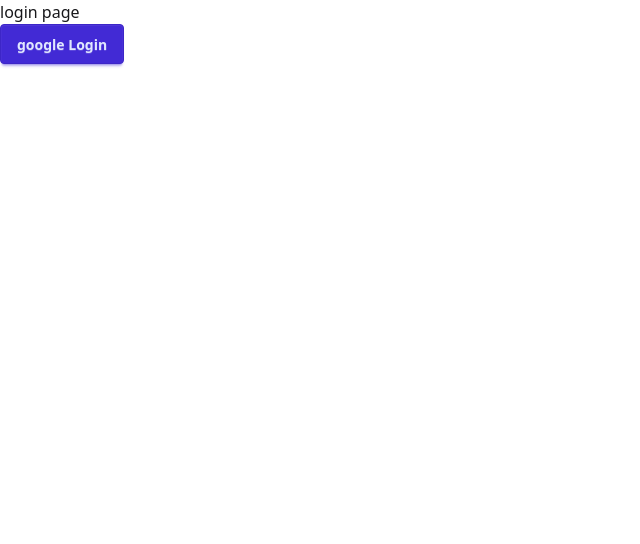
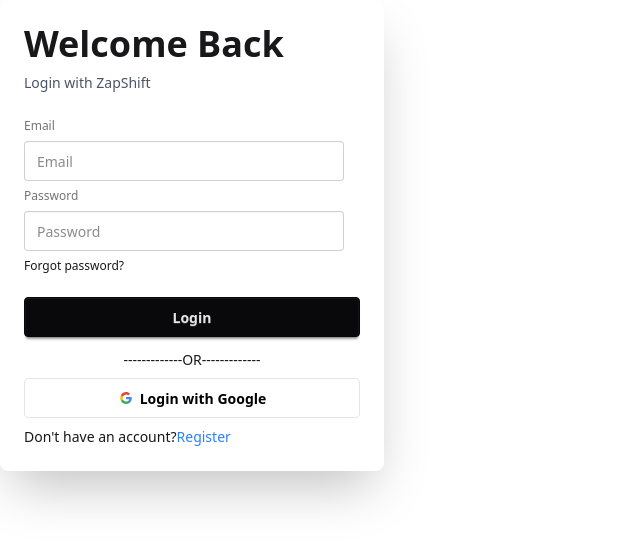
Before and after one commit to anik5001/garments-order-production-system-client, a React (Vite) app: page /login in a window 1280 px wide. Shown: the top 544 px of the page, without its empty margins (0-640 px from the left). Built offline with nearby package versions, Linux system fonts and the light colour scheme; no server answers.

Commit message:
register and login page done

```diff
--- a/package.json
+++ b/package.json
@@ -11,9 +11,11 @@
   },
   "dependencies": {
     "@tailwindcss/vite": "^4.1.17",
+    "axios": "^1.13.2",
     "firebase": "^12.6.0",
     "react": "^19.2.0",
     "react-dom": "^19.2.0",
+    "react-hook-form": "^7.68.0",
     "react-router": "^7.10.1",
     "tailwindcss": "^4.1.17"
   },
--- a/src/Pages/Login/Login.jsx
+++ b/src/Pages/Login/Login.jsx
@@ -1,24 +1,115 @@
 import React from "react";
+import { useForm } from "react-hook-form";
+import { Link, useLocation, useNavigate } from "react-router";
 import useAuth from "../../Hooks/useAuth";
 
 const Login = () => {
-  const { googleLoginFun } = useAuth();
-
-  const handleGoogle = () => {
-    googleLoginFun()
-      .then(() => {
-        alert("login successful");
+  const navigate = useNavigate();
+  const location = useLocation();
+  const { signinUser, googleSignUser } = useAuth();
+  const {
+    register,
+    handleSubmit,
+    formState: { errors },
+  } = useForm();
+  const handleLogin = (data) => {
+    console.log("hiii");
+    console.log(data);
+    signinUser(data.email, data.password)
+      .then((result) => {
+        console.log(result);
+        navigate(location?.state, "/");
       })
-      .catch((er) => {
-        console.log(er);
+      .catch((e) => {
+        console.log(e.message);
+      });
+  };
+  const handleGoogleSign = () => {
+    googleSignUser()
+      .then((result) => {
+        console.log(result.user);
+        navigate(location?.state, "/");
+      })
+      .catch((err) => {
+        console.log(err);
       });
   };
   return (
     <div>
-      <h1>login page </h1>
-      <button onClick={handleGoogle} className="btn btn-primary">
-        google Login
-      </button>
+      <div className="card bg-base-100 w-full max-w-sm shrink-0 shadow-2xl">
+        <div className="card-body">
+          <h1 className="text-4xl font-bold">Welcome Back</h1>
+          <p className="mb-3 text-gray-600">Login with ZapShift</p>
+          <form onSubmit={handleSubmit(handleLogin)}>
+            <fieldset className="fieldset">
+              <label className="label">Email</label>
+              <input
+                type="email"
+                {...register("email", { required: true })}
+                className="input"
+                placeholder="Email"
+              />
+              <label className="label">Password</label>
+              <input
+                type="password"
+                {...register("password", { required: true })}
+                className="input"
+                placeholder="Password"
+              />
+              <div>
+                <a className="link link-hover">Forgot password?</a>
+              </div>
+              <button className="btn btn-neutral mt-4">Login</button>
+            </fieldset>
+          </form>
+          <div>
+            <p className="text-center">-------------OR-------------</p>
+          </div>
+          <button
+            onClick={handleGoogleSign}
+            className="btn bg-white text-black border-[#e5e5e5]"
+          >
+            <svg
+              aria-label="Google logo"
+              width="16"
+              height="16"
+              xmlns="http://www.w3.org/2000/svg"
+              viewBox="0 0 512 512"
+            >
+              <g>
+                <path d="m0 0H512V512H0" fill="#fff"></path>
+                <path
+                  fill="#34a853"
+                  d="M153 292c30 82 118 95 171 60h62v48A192 192 0 0190 341"
+                ></path>
+                <path
+                  fill="#4285f4"
+                  d="m386 400a140 175 0 0053-179H260v74h102q-7 37-38 57"
+                ></path>
+                <path
+                  fill="#fbbc02"
+                  d="m90 341a208 200 0 010-171l63 49q-12 37 0 73"
+                ></path>
+                <path
+                  fill="#ea4335"
+                  d="m153 219c22-69 116-109 179-50l55-54c-78-75-230-72-297 55"
+                ></path>
+              </g>
+            </svg>
+            Login with Google
+          </button>
+          <p>
+            Don't have an account?
+            <Link
+              state={location?.state}
+              to="/register"
+              className="text-blue-500 hover:underline"
+            >
+              Register
+            </Link>
+          </p>
+        </div>
+      </div>
     </div>
   );
 };
--- /dev/null
+++ b/src/Pages/Register/Register.jsx
@@ -0,0 +1,163 @@
+import React from "react";
+import { useForm } from "react-hook-form";
+
+import { Link, useLocation, useNavigate } from "react-router";
+import axios from "axios";
+import useAuth from "../../Hooks/useAuth";
+
+const Register = () => {
+  const { createUser, updateProfileUser } = useAuth();
+  const location = useLocation();
+  const navigate = useNavigate();
+
+  const {
+    register,
+    handleSubmit,
+    formState: { errors },
+  } = useForm();
+
+  const registerHandler = (data) => {
+    console.log(data);
+    console.log(data.email);
+    const profileImg = data.photo[0];
+    createUser(data.email, data.password)
+      .then((result) => {
+        console.log(result.user);
+        // profile update
+
+        const formData = new FormData();
+        formData.append("image", profileImg);
+        const image_Api_Url = `https://api.imgbb.com/1/upload?key=${
+          import.meta.env.VITE_IMAGE_HOST_key
+        }`;
+
+        axios
+          .post(image_Api_Url, formData)
+          .then((res) => {
+            console.log("after image upload", res.data.data.url);
+            const userProfile = {
+              displayName: data.name,
+              photoURL: res.data.data.url,
+            };
+            updateProfileUser(userProfile)
+              .then(() => {
+                console.log("success full update profile");
+                // navigate(location?.state || "/");
+              })
+              .catch((err) => {
+                console.log(err);
+              });
+          })
+          .catch((er) => {
+            console.log(er);
+          });
+      })
+      .catch((e) => {
+        console.log(e.message);
+      });
+  };
+  return (
+    <div>
+      <div className="card bg-base-100 w-full max-w-sm shrink-0 shadow-2xl">
+        <div className="card-body">
+          <h1 className="text-4xl font-bold">Create an Account</h1>
+          <p className="mb-3 text-gray-600">Register with ZapShift</p>
+          <form onSubmit={handleSubmit(registerHandler)}>
+            <fieldset className="fieldset">
+              {/* Name */}
+              <label className="label">Name</label>
+              <input
+                type="text"
+                {...register("name", { required: true })}
+                className="input"
+                placeholder="Your Name"
+              />
+              {errors.name?.type === "required" && (
+                <p className="text-red-500">Name must be required</p>
+              )}
+              {/* Photo */}
+              <label className="label">Image</label>
+              <input
+                type="file"
+                {...register("photo", { required: true })}
+                className="file-input"
+                placeholder="Your Photo"
+              />
+              {errors.photo?.type === "required" && (
+                <p className="text-red-500">Name must be required</p>
+              )}
+
+              {/* Email */}
+              <label className="label">Email</label>
+              <input
+                type="email"
+                {...register("email", { required: true })}
+                className="input"
+                placeholder="Email"
+              />
+              {errors.email?.type === "required" && (
+                <p className="text-red-500">Email must be required</p>
+              )}
+              <label className="label"> Role</label>
+              <select
+                defaultValue="Pick a color"
+                className="select"
+                {...register("role")}
+              >
+                <option disabled={true}>Pick a color</option>
+                <option value="Manager">Manager</option>
+                <option value="Buyer">buyer</option>
+                {/* <option value="">Velvet</option> */}
+              </select>
+              <label className="label">Password</label>
+              <input
+                type="password"
+                {...register("password", {
+                  required: true,
+                  minLength: 6,
+                  pattern:
+                    /^(?=.*[A-Z])(?=.*[a-z])(?=.*\d)(?=.*[@$!%*?&])[A-Za-z\d@$!%*?&]{8,}$/,
+                })}
+                className="input"
+                placeholder="Password"
+              />
+              {errors.password?.type === "required" && (
+                <p className="text-red-500">Password must be required</p>
+              )}
+              {errors.password?.type === "minLength" && (
+                <p className="text-red-500">
+                  Password at least 6 character or longer
+                </p>
+              )}
+              {errors.password?.type === "pattern" && (
+                <p className="text-red-500">
+                  Password must contain uppercase, lowercase, number, special
+                  character, and be 8+ characters
+                </p>
+              )}
+
+              <div>
+                <a className="link link-hover">Forgot password?</a>
+              </div>
+              <button className="btn btn-primary text-black mt-4">
+                Register
+              </button>
+            </fieldset>
+          </form>
+          <p>
+            Already have an account?{" "}
+            <Link
+              state={location?.state}
+              className="text-blue-500 hover:underline cursor-pointer"
+              to="/login"
+            >
+              Login
+            </Link>
+          </p>
+        </div>
+      </div>
+    </div>
+  );
+};
+
+export default Register;
--- a/src/providers/AuthProvider.jsx
+++ b/src/providers/AuthProvider.jsx
@@ -1,22 +1,62 @@
-import React, { useState } from "react";
+import React, { useEffect, useState } from "react";
 import { AuthContext } from "./AuthContext";
-import { GoogleAuthProvider, signInWithPopup } from "firebase/auth";
+import {
+  createUserWithEmailAndPassword,
+  GoogleAuthProvider,
+  onAuthStateChanged,
+  signInWithEmailAndPassword,
+  signInWithPopup,
+  signOut,
+  updateProfile,
+} from "firebase/auth";
 import { auth } from "../firebase.config";
 
 const AuthProvider = ({ children }) => {
   const googleProvider = new GoogleAuthProvider();
-  const [user, setUser] = useState("Anik");
+  const [user, setUser] = useState(null);
 
-  // google signin signUp
-  const googleLoginFun = () => {
+  const [loading, setLoading] = useState(true);
+
+  console.log(user, loading);
+  const googleSignUser = () => {
+    setLoading(true);
     return signInWithPopup(auth, googleProvider);
   };
+  const createUser = (email, password) => {
+    setLoading(true);
+    return createUserWithEmailAndPassword(auth, email, password);
+  };
 
-  const authInfo = {
-    googleLoginFun,
+  const signinUser = (email, password) => {
+    setLoading(true);
+    return signInWithEmailAndPassword(auth, email, password);
+  };
+  const signOutUser = () => {
+    setLoading(true);
+    return signOut(auth);
+  };
+
+  const updateProfileUser = (profile) => {
+    return updateProfile(auth.currentUser, profile);
+  };
+  useEffect(() => {
+    const unSubscribe = onAuthStateChanged(auth, (currentUser) => {
+      setUser(currentUser);
+      setLoading(false);
+    });
+    return () => unSubscribe();
+  }, []);
+
+  const info = {
+    googleSignUser,
+    createUser,
+    signinUser,
+    signOutUser,
+    updateProfileUser,
     user,
+    loading,
   };
-  return <AuthContext value={authInfo}>{children}</AuthContext>;
+  return <AuthContext value={info}>{children}</AuthContext>;
 };
 
 export default AuthProvider;
--- a/src/routes/Routes.jsx
+++ b/src/routes/Routes.jsx
@@ -2,6 +2,7 @@
 import MainLayOut from "../LayOut/MainLayOut/MainLayOut";
 import Login from "../Pages/Login/Login";
 import Home from "../Pages/Home/Home";
+import Register from "../Pages/Register/Register";
 
 export const router = createBrowserRouter([
   {
@@ -18,4 +19,8 @@
     path: "/login",
     Component: Login,
   },
+  {
+    path: "/register",
+    Component: Register,
+  },
 ]);
```
Also changed, not shown: 1 other file (tests, documents, lock files or other folders).
